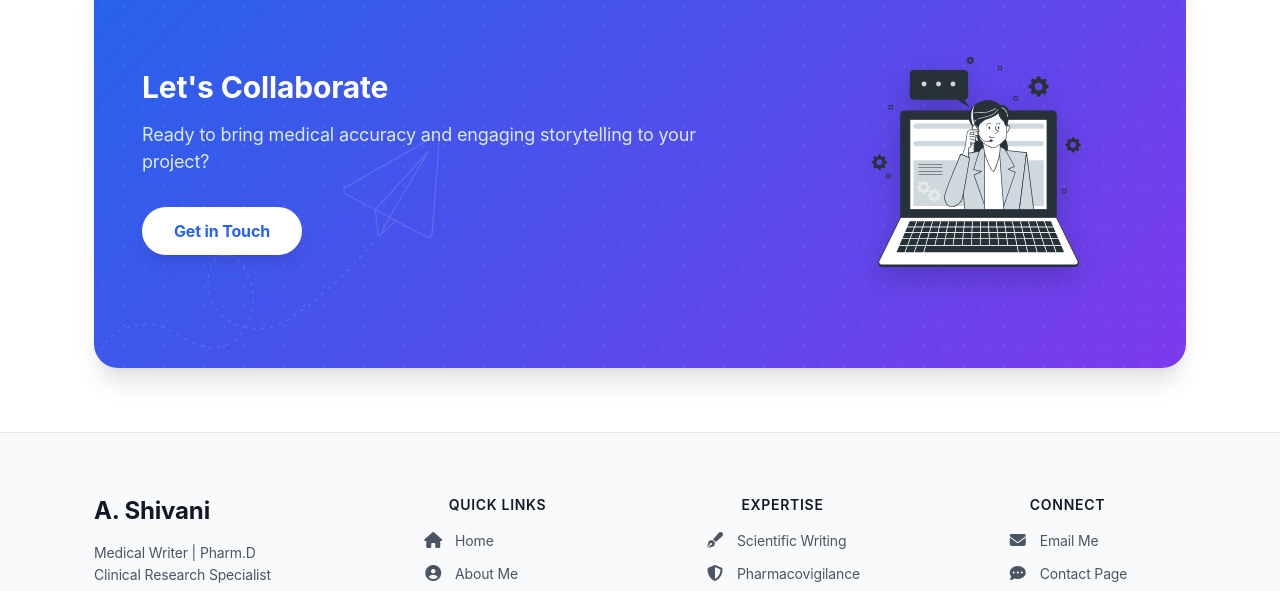
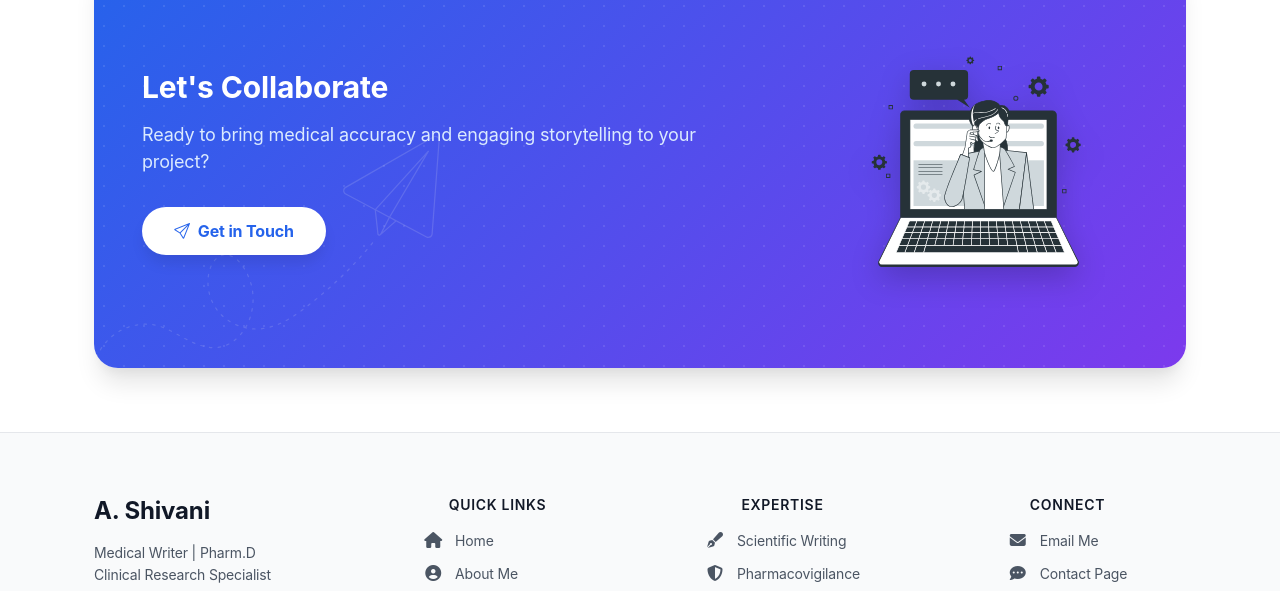
Before and after one commit to karlekartier/shivani, a website: page index.html in a window 1280 px wide. Shown: the part 6968-7559 px from the top of the page. Drawn offline with nearby package versions, Linux system fonts and the light colour scheme.

Commit message:
wedwef43

```diff
--- a/index.html
+++ b/index.html
@@ -769,7 +769,7 @@
                                     Ready to bring medical accuracy and engaging storytelling to your project?
                                 </p>
                                 <a href="./contact.html" class="cta-button">
-                                    Get in Touch
+                                    <i class="bi bi-send me-2"></i>Get in Touch
                                 </a>
                             </div>
                             <div class="cta-img-side">
```
